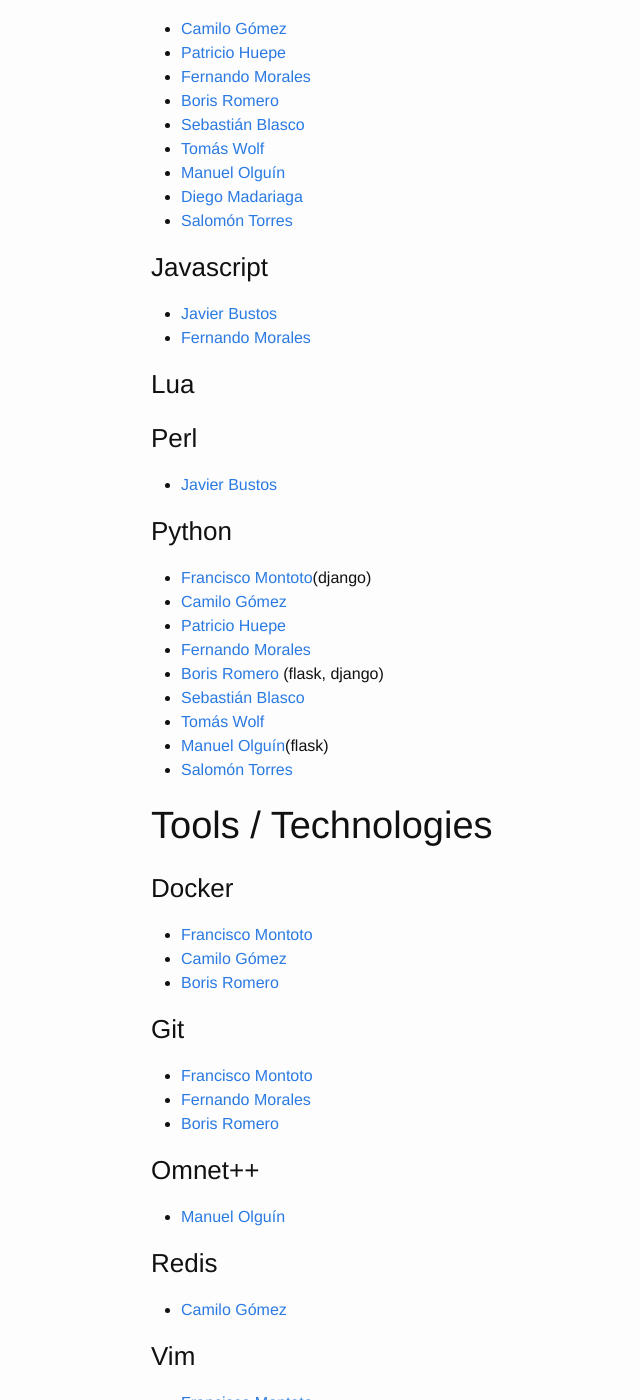
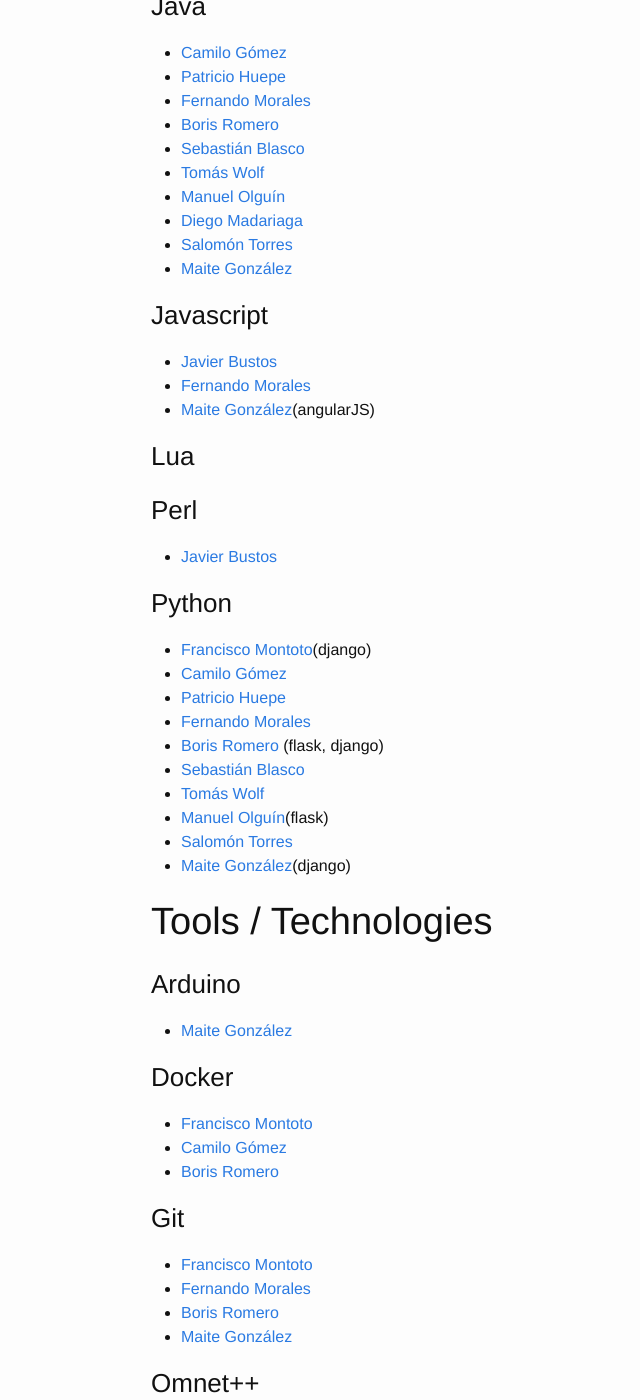
Before and after one commit to niclabs/development, a Jekyll site: the page built from _posts/2016-07-13-member-skills.markdown, in a window 1280 px wide and 1400 px high, scrolled down 978 px. Shown: the whole window, without its empty margins (119-759 px from the left). Built offline with Jekyll 4.4.1, drawn with Linux system fonts in a browser that asks for light colours.

Commit message:
Update 2016-07-13-member-skills.markdown

```diff
--- a/_posts/2016-07-13-member-skills.markdown
+++ b/_posts/2016-07-13-member-skills.markdown
@@ -32,6 +32,7 @@
 
 ### HTML
   - [Sebastián Blasco][sebablasko]
+  - [Maite González][maitegm]
 
 ### Java
 
@@ -44,11 +45,13 @@
   - [Manuel Olguín][molguin92]
   - [Diego Madariaga][dmadariaga]
   - [Salomón Torres][storress]
+  - [Maite González][maitegm]
 
 ### Javascript
 
   - [Javier Bustos][madestro]
   - [Fernando Morales][nanocatdemen]
+  - [Maite González][maitegm](angularJS)
 
 ### Lua
 
@@ -67,8 +70,14 @@
   - [Tomás Wolf][twolfvb]
   - [Manuel Olguín][molguin92](flask)
   - [Salomón Torres][storress]
+  - [Maite González][maitegm](django)
 
 # Tools / Technologies
+
+
+### Arduino
+
+  - [Maite González][maitegm]
 
 ### Docker
 
@@ -81,6 +90,7 @@
   - [Francisco Montoto][fmontoto]
   - [Fernando Morales][nanocatdemen]
   - [Boris Romero][boris]
+  - [Maite González][maitegm]
 
 ### Omnet++
 
```
Also changed, not shown: other parts of _posts/2016-07-13-member-skills.markdown (+1 -0 lines).
